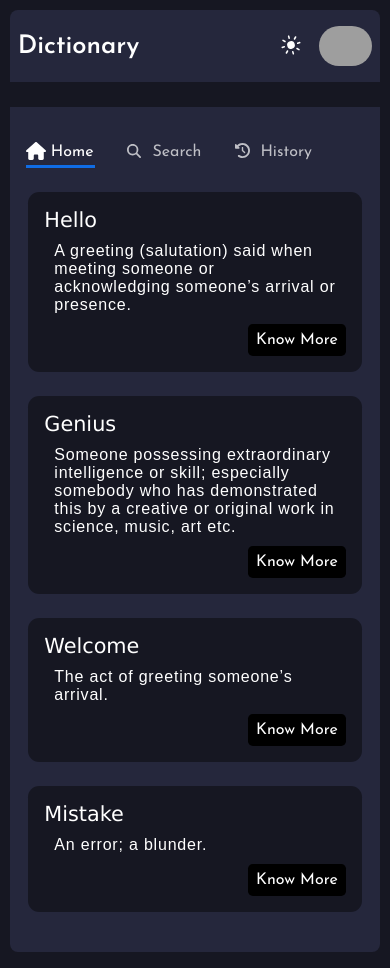
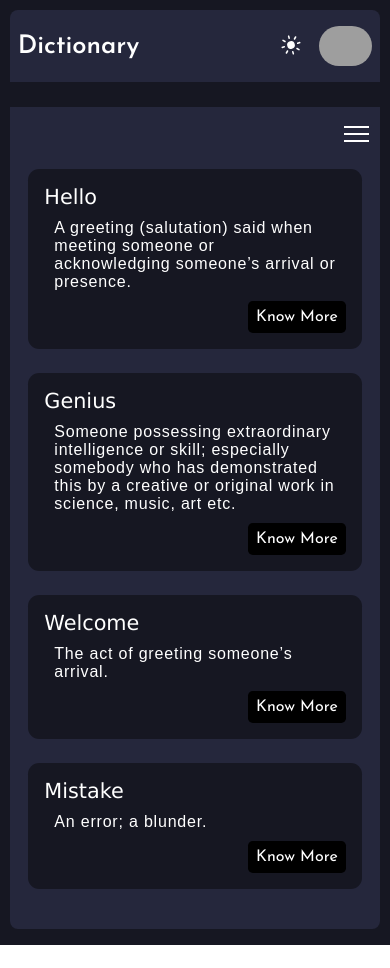
Before and after one commit to mjboy1412/Dictionary, a React (Vite) app: page / in a window 390 px wide. After the commit the page ends 945 px from the top, so only its background shows below. Built offline with nearby package versions, Linux system fonts and the light colour scheme; grey boxes are pictures that could not be loaded.

Commit message:
Added hamburger for small devices for optionBtnContainer

```diff
--- a/src/components/MainSection.jsx
+++ b/src/components/MainSection.jsx
@@ -68,7 +68,7 @@ export default function MainSection({ theme }) {
     }, [wordData]);
 
     return (
-        <WordDataContextProvider value={{ homeIcon, searchIcon, historyIcon, word, outputSection, setSearchWord, setWordData, setOutputSection}}>
+        <WordDataContextProvider value={{ homeIcon, searchIcon, historyIcon, word, outputSection, setSearchWord, setWordData, setOutputSection }}>
             <main className={`main ${theme}`}>
                 <NavLinks />
                 <Outlet />
--- a/src/components/NavLinks.jsx
+++ b/src/components/NavLinks.jsx
@@ -1,4 +1,4 @@
-import { useContext } from "react"
+import { useContext, useEffect, useState } from "react"
 import { NavLink } from "react-router-dom"
 import { WordDataContext } from "../contexts/WordDataContext"
 
@@ -7,7 +7,31 @@ export default function NavLinks() {
     // Getting historyIcon and searchIcon from WordDataContext.
     const { homeIcon, searchIcon, historyIcon } = useContext(WordDataContext);
 
+    // State for hamburger button to track it's active or inActive stage.
+    const [hamActiveState, setHamActiveState] = useState('inActive');
+
+    const hideOptionBtnContainer = () => {
+        setHamActiveState('inActive');
+    };
+
     return (
+        <>
+        <button
+            type='button'
+            className={`
+                hamburger flex
+                ${hamActiveState}
+            `}
+            onClick={() => {
+                setHamActiveState(prevState => prevState === 'inActive' ? 'active' : 'inActive')
+            }}
+        >
+            <div className='bar'></div>
+            <div className='bar'></div>
+            <div className='bar'></div>
+        </button>
+
+        <div style={{position: 'relative'}}>
             <div className='optionBtnContainer flex'>
 
                 <li className='home'>
@@ -15,6 +39,7 @@ export default function NavLinks() {
                         className={({ isActive }) => `
                             navLink flex ${isActive ? 'active' : 'inactive'}
                         `}
+                        onClick={hideOptionBtnContainer}
                     >
                         <img src={homeIcon} alt="home" height={14} />
                         Home
@@ -26,6 +51,7 @@ export default function NavLinks() {
                         className={({ isActive }) => `
                             navLink flex ${isActive ? 'active' : 'inactive'}
                         `}
+                        onClick={hideOptionBtnContainer}
                     >
                         <img src={searchIcon} alt="search" height={14} />
                         Search
@@ -37,6 +63,7 @@ export default function NavLinks() {
                         className={({ isActive }) => `
                             navLink flex ${isActive ? 'active' : 'inactive'}
                         `}
+                        onClick={hideOptionBtnContainer}
                     >
                         <img src={historyIcon} alt="history" height={15} />
                         History
@@ -44,5 +71,7 @@ export default function NavLinks() {
                 </li>
 
             </div>
+        </div>
+        </>
     )
 }
--- a/src/style.css
+++ b/src/style.css
@@ -55,6 +55,40 @@ button{
     margin:1rem;
 }
 
+.hamburger{
+    display:none;
+    margin-left:auto;
+    margin-right:0.5rem;
+    flex-direction:column;
+    gap:5px;
+}
+
+.hamburger .bar{
+    width:25px;
+    height:2px;
+    transition:all 0.2s ease-in-out;
+}
+
+.hamburger.active .bar:nth-child(1){
+    transform:translateY(7px) rotate(45deg);
+}
+
+.hamburger.active .bar:nth-child(2){
+    opacity:0;
+}
+
+.hamburger.active .bar:nth-child(3){
+    transform:translateY(-7px) rotate(-45deg);
+}
+
+.main.dark .bar{
+    background-color:#FFF;
+}
+
+.main.light .bar{
+    background-color:#000;
+}
+
 .home,.search,.history{
     list-style-type:none;
 }
@@ -79,6 +113,7 @@ button{
 }
 
 .navLink.active{
+    padding-left:28px;
     border-bottom-color:rgb(16, 108, 228);
     opacity:1;
 }
@@ -382,4 +417,33 @@ body{
     .result{
         padding:1rem 0.4rem;
     }
+
+    .hamburger{
+        display:flex;
+    }
+
+    .main.dark .optionBtnContainer{
+        background-color:#000;
+    }
+
+    .main.light .optionBtnContainer{
+        background-color:#FFF;
+    }
+
+    .optionBtnContainer{
+        display:none;
+        flex-direction:column;
+        align-items:flex-start;
+        padding:1rem;
+        padding-right:2rem;
+        gap:1rem;
+        border-radius:0.5rem;
+        position:absolute;
+        top:0;
+        right:0;
+    }
+
+    .hamburger.active+div .optionBtnContainer{
+        display:flex;
+    }
 }
```
Lines whose indentation alone changed are shown as unchanged.
